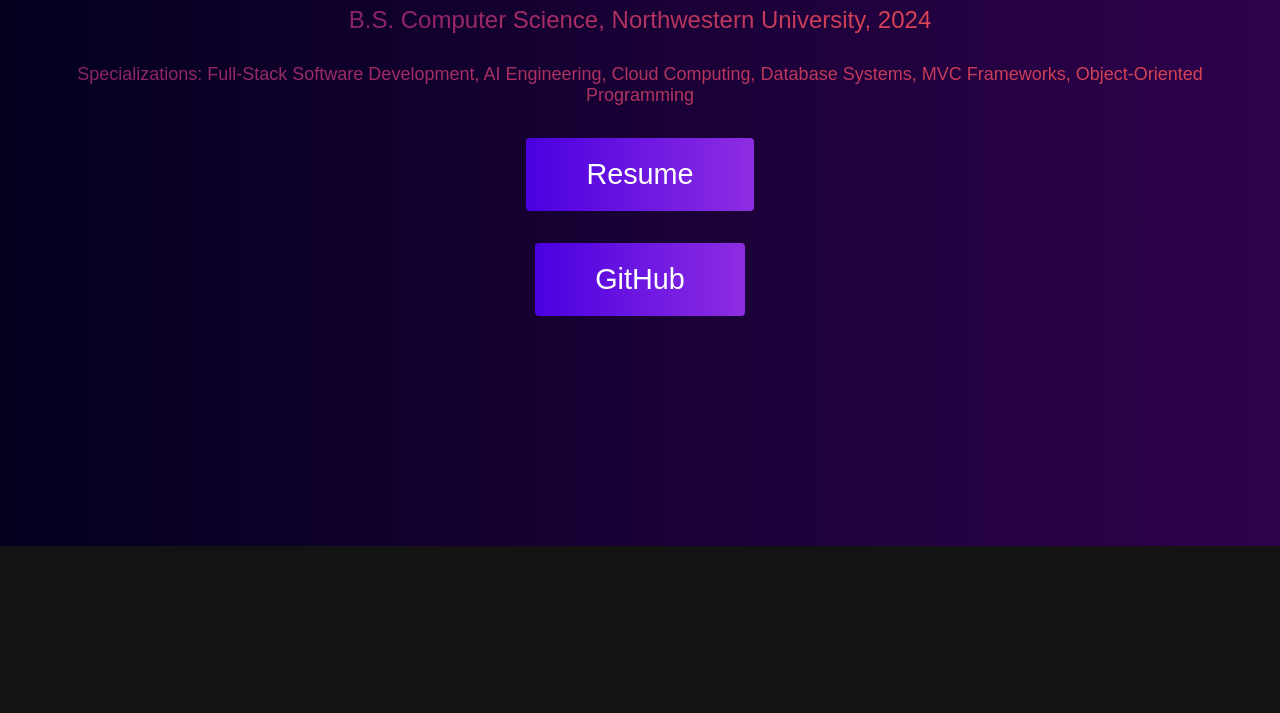
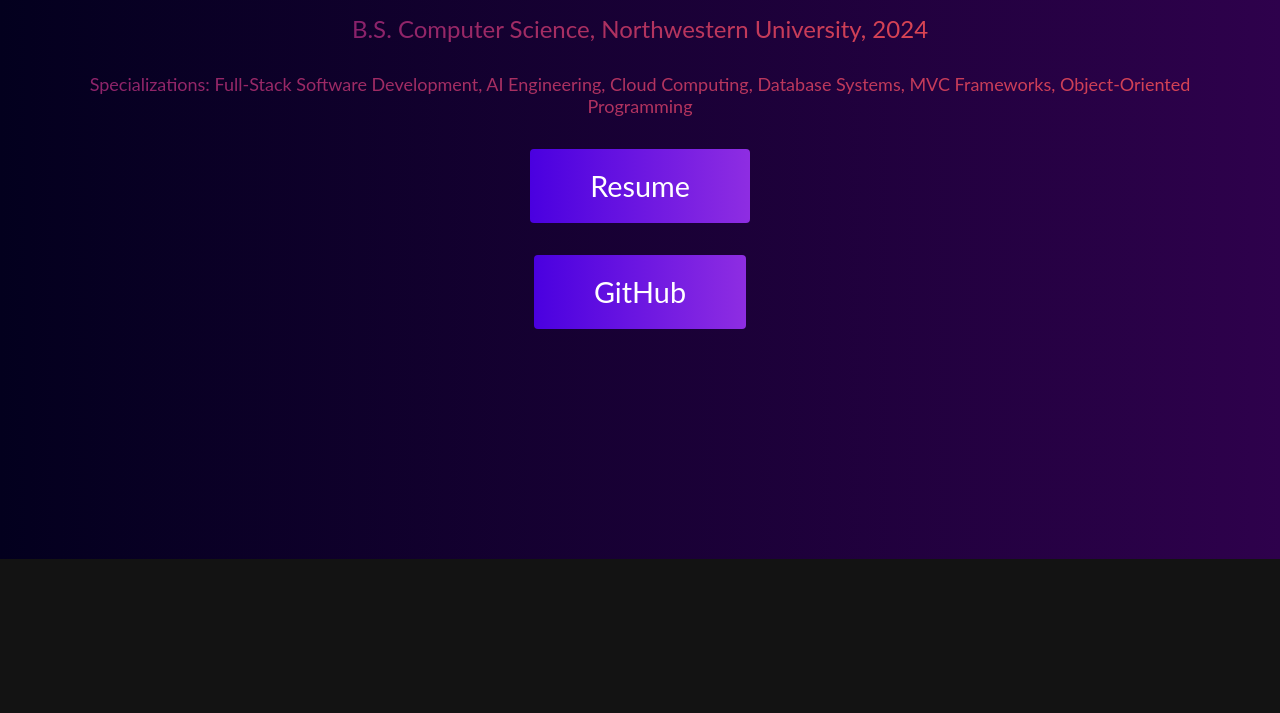
Before and after one commit to chocolatevanille/chocolatevanille.github.io, a plain HTML site: page index.html in a window 1280 px wide. Shown: the part 542-1255 px from the top of the page. Drawn offline with Linux system fonts and the light colour scheme.

Commit message:
Changed font to Lato

```diff
--- a/styles.css
+++ b/styles.css
@@ -2,7 +2,7 @@
     box-sizing: border-box;
     margin: 0;
     padding: 0;
-    font-family: 'Kumbh Sans', sans-serif;
+    font-family: 'Lato', sans-serif;
     scroll-behavior: smooth;
 }
 
```
